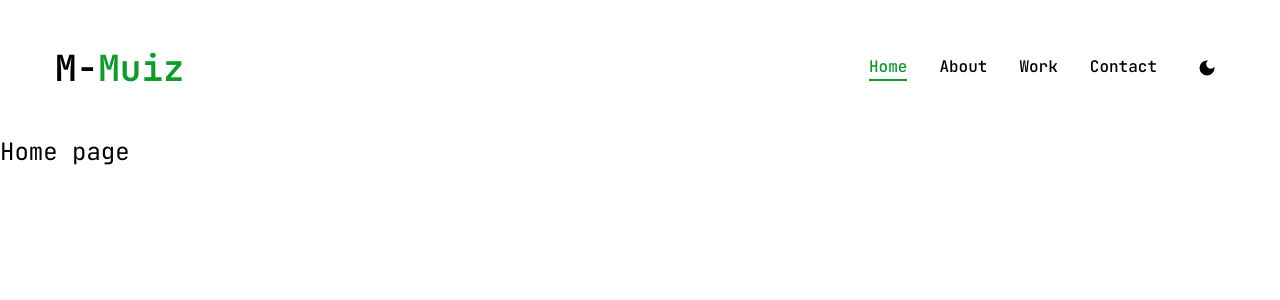
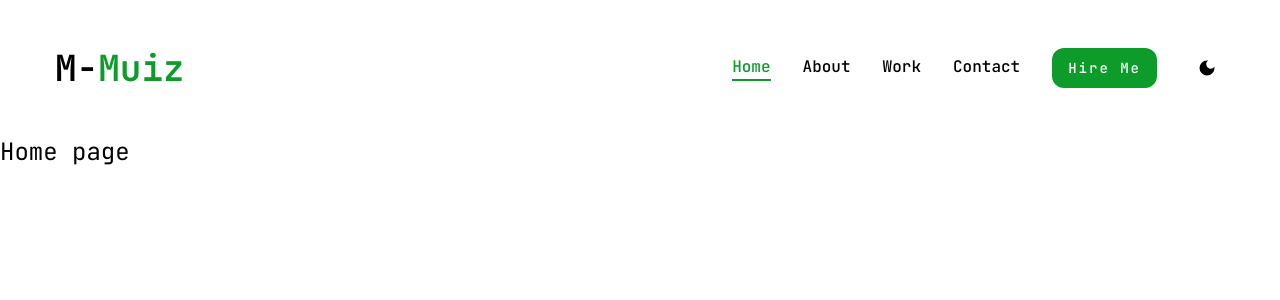
Before and after one commit to M-Muiz/Full_Stack-Portfolio, a Next.js app: page / in a window 1280 px wide. Shown: the top 300 px of the page. Built offline with nearby package versions, Linux system fonts and the light colour scheme.

Commit message:
changes in button styles

```diff
--- a/src/components/Header.tsx
+++ b/src/components/Header.tsx
@@ -19,7 +19,7 @@
 
         <div className="hidden xl:flex items-center gap-8">
           <Nav />
-
+          <Button>Hire Me</Button>
           <ToggleTheme />
         </div>
 
--- a/src/components/ui/button.tsx
+++ b/src/components/ui/button.tsx
@@ -5,7 +5,7 @@
 import { cn } from "@/lib/utils"
 
 const buttonVariants = cva(
-  "inline-flex items-center justify-center whitespace-nowrap rounded-md text-sm font-medium ring-offset-background transition-colors focus-visible:outline-none focus-visible:ring-2 focus-visible:ring-ring focus-visible:ring-offset-2 disabled:pointer-events-none disabled:opacity-50",
+  "inline-flex items-center justify-center whitespace-nowrap tracking-[2px] rounded-xl text-sm font-medium ring-offset-background transition-colors focus-visible:outline-none focus-visible:ring-2 focus-visible:ring-ring focus-visible:ring-offset-2 disabled:pointer-events-none disabled:opacity-50",
   {
     variants: {
       variant: {
@@ -21,8 +21,8 @@
       },
       size: {
         default: "h-10 px-4 py-2",
-        sm: "h-9 rounded-md px-3",
-        lg: "h-11 rounded-md px-8",
+        sm: "h-9 rounded-xl px-3",
+        lg: "h-11 rounded-xl px-8",
         icon: "h-10 w-10",
       },
     },
```
